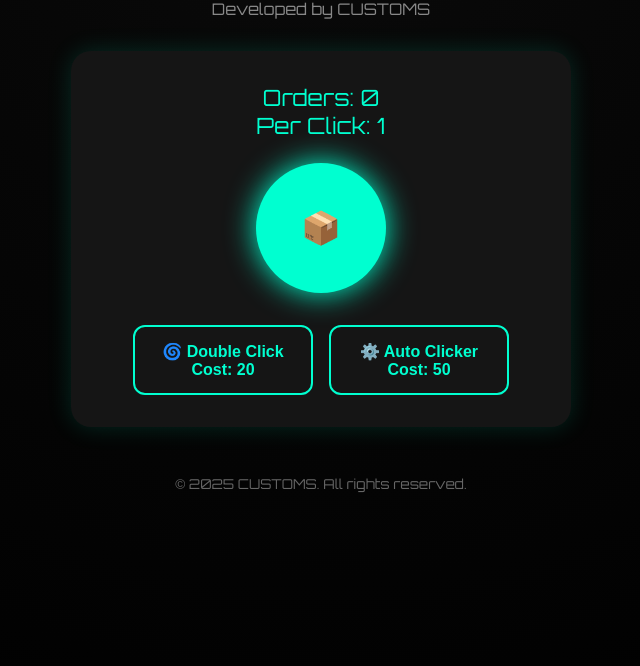
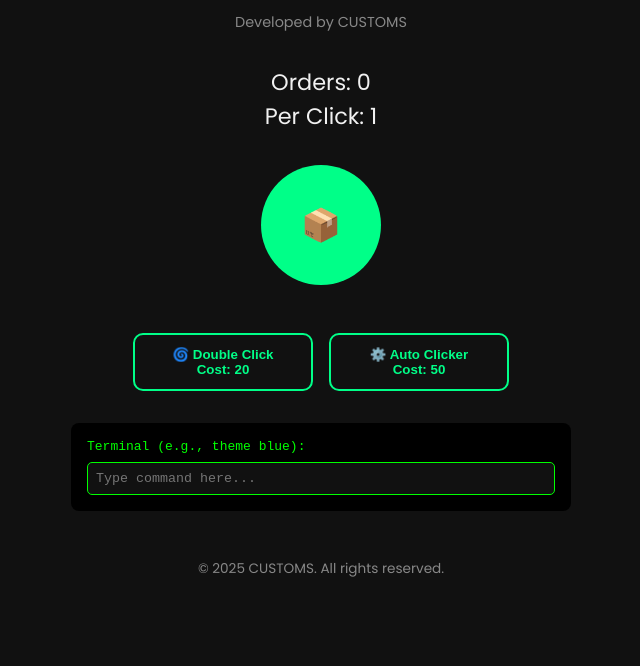
Before and after one commit to m1000lmg/click, a plain HTML site: page index.html in a window 1280 px wide. Shown: the part 134-800 px from the top of the page, without its empty margins (319-959 px from the left). Drawn offline with nearby package versions, Linux system fonts and the light colour scheme.

Commit message:
Update index.html

```diff
--- a/index.html
+++ b/index.html
@@ -4,111 +4,118 @@
   <meta charset="UTF-8" />
   <meta name="viewport" content="width=device-width, initial-scale=1.0"/>
   <title>CUSTOMS Clicker</title>
-  <link href="https://fonts.googleapis.com/css2?family=Orbitron&display=swap" rel="stylesheet">
+  <link href="https://fonts.googleapis.com/css2?family=Poppins:wght@400;600&display=swap" rel="stylesheet">
   <style>
-    * { box-sizing: border-box; }
+    :root {
+      --main-color: #00ff88;
+      --bg-color: #111;
+      --text-color: #f1f1f1;
+    }
+
+    * {
+      box-sizing: border-box;
+    }
+
     body {
       margin: 0;
-      font-family: 'Orbitron', sans-serif;
-      background: radial-gradient(circle at top, #0a0a0a 0%, #000 100%);
-      color: #00ffd0;
-      display: flex;
-      flex-direction: column;
-      align-items: center;
-      padding: 2rem 1rem;
-      min-height: 100vh;
+      padding: 2rem;
+      font-family: 'Poppins', sans-serif;
+      background-color: var(--bg-color);
+      color: var(--text-color);
+      text-align: center;
     }
 
     h1 {
-      font-size: 3rem;
-      text-shadow: 0 0 15px #00ffc3;
-      margin-bottom: 0.5rem;
+      color: var(--main-color);
+      font-size: 2.5rem;
     }
 
     .subtitle {
-      font-size: 1rem;
+      font-size: 0.9rem;
       color: #888;
       margin-bottom: 2rem;
     }
 
-    .game-box {
-      background: #151515;
-      padding: 2rem;
-      border-radius: 20px;
-      box-shadow: 0 0 25px rgba(0, 255, 200, 0.15);
-      width: 100%;
-      max-width: 500px;
-      text-align: center;
-    }
-
     .stats {
       font-size: 1.4rem;
-      margin-bottom: 1.5rem;
+      margin-bottom: 2rem;
     }
 
     .click-btn {
-      background: #00ffd0;
+      background: var(--main-color);
       border: none;
       border-radius: 50%;
-      width: 130px;
-      height: 130px;
+      width: 120px;
+      height: 120px;
       font-size: 2rem;
-      font-weight: bold;
       color: #000;
       cursor: pointer;
+      transition: transform 0.1s ease-in-out;
       margin-bottom: 2rem;
-      box-shadow: 0 0 30px #00ffd0;
-      transition: transform 0.15s, box-shadow 0.3s;
     }
 
     .click-btn:active {
       transform: scale(0.95);
-      box-shadow: 0 0 15px #00ffc3;
     }
 
     .upgrades {
       display: flex;
+      justify-content: center;
       flex-wrap: wrap;
-      justify-content: center;
       gap: 1rem;
+      margin-top: 1rem;
     }
 
     .upgrade-btn {
       background: transparent;
-      border: 2px solid #00ffd0;
-      color: #00ffd0;
-      padding: 0.9rem 1rem;
-      border-radius: 12px;
+      border: 2px solid var(--main-color);
+      color: var(--main-color);
+      padding: 0.75rem;
+      font-weight: bold;
+      border-radius: 10px;
       width: 180px;
-      font-size: 1rem;
-      font-weight: bold;
       cursor: pointer;
       transition: 0.2s;
     }
 
     .upgrade-btn:hover {
-      background: #00ffd0;
+      background: var(--main-color);
       color: #000;
-      box-shadow: 0 0 10px #00ffd0;
     }
 
     footer {
       margin-top: 3rem;
       font-size: 0.85rem;
-      color: #666;
-      text-align: center;
+      color: #888;
     }
 
-    @media (max-width: 500px) {
-      .click-btn {
-        width: 100px;
-        height: 100px;
-        font-size: 1.5rem;
+    .terminal {
+      margin-top: 2rem;
+      background: #000;
+      color: #0f0;
+      padding: 1rem;
+      border-radius: 8px;
+      width: 100%;
+      max-width: 500px;
+      text-align: left;
+      margin-left: auto;
+      margin-right: auto;
     }
 
-      .upgrade-btn {
+    .terminal label {
+      display: block;
+      margin-bottom: 0.5rem;
+      font-family: monospace;
+    }
+
+    .terminal input {
       width: 100%;
-      }
+      padding: 0.5rem;
+      background: #111;
+      color: #0f0;
+      border: 1px solid #0f0;
+      font-family: monospace;
+      border-radius: 5px;
     }
   </style>
 </head>
@@ -116,7 +123,6 @@
   <h1>CUSTOMS Clicker</h1>
   <div class="subtitle">Developed by CUSTOMS</div>
 
-  <div class="game-box">
   <div class="stats">
     Orders: <span id="orders">0</span><br/>
     Per Click: <span id="perClick">1</span>
@@ -132,14 +138,18 @@
       ⚙️ Auto Clicker<br/>Cost: <span id="autoClickerCost">50</span>
     </button>
   </div>
+
+  <div class="terminal">
+    <label>Terminal (e.g., <code>theme blue</code>):</label>
+    <input type="text" id="terminalInput" placeholder="Type command here...">
   </div>
 
   <footer>&copy; 2025 CUSTOMS. All rights reserved.</footer>
 
-  <!-- CryptoJS for encrypted save -->
+  <!-- CryptoJS for encryption -->
   <script src="https://cdnjs.cloudflare.com/ajax/libs/crypto-js/4.1.1/crypto-js.min.js"></script>
   <script>
-    const secret = "CUSTOMS_SECRET_KEY";
+    const secret = "CUSTOMS_SECRET";
     let gameData = {
       orders: 0,
       perClick: 1,
@@ -149,28 +159,28 @@
       }
     };
 
-    function encrypt(data) {
+    function encryptData(data) {
       return CryptoJS.AES.encrypt(JSON.stringify(data), secret).toString();
     }
 
-    function decrypt(ciphertext) {
+    function decryptData(ciphertext) {
       try {
         const bytes = CryptoJS.AES.decrypt(ciphertext, secret);
         return JSON.parse(bytes.toString(CryptoJS.enc.Utf8));
       } catch (e) {
+        console.warn("Save data could not be decrypted.");
         return null;
       }
     }
 
     function saveGame() {
-      const encrypted = encrypt(gameData);
-      localStorage.setItem("customsSave", encrypted);
+      localStorage.setItem("customsClickerSave", encryptData(gameData));
     }
 
     function loadGame() {
-      const data = localStorage.getItem("customsSave");
+      const data = localStorage.getItem("customsClickerSave");
       if (data) {
-        const decrypted = decrypt(data);
+        const decrypted = decryptData(data);
         if (decrypted) gameData = decrypted;
       }
       updateUI();
@@ -191,28 +201,59 @@
 
     function buyUpgrade(type) {
       const upgrade = gameData.upgrades[type];
-      if (gameData.orders >= upgrade.cost && !upgrade.owned) {
+      if (!upgrade.owned && gameData.orders >= upgrade.cost) {
         gameData.orders -= upgrade.cost;
         upgrade.owned = true;
-
-        if (type === "doubleClick") {
+        if (type === 'doubleClick') {
           gameData.perClick *= 2;
-        }
-
-        if (type === "autoClicker") {
+        } else if (type === 'autoClicker') {
           setInterval(() => {
             gameData.orders += gameData.perClick;
             updateUI();
             saveGame();
           }, 1000);
         }
-
         updateUI();
         saveGame();
       }
     }
 
-    // Load and autosave
+    function handleTerminalCommand(input) {
+      const command = input.trim().toLowerCase();
+      if (command.startsWith("theme ")) {
+        const color = command.split(" ")[1];
+        const root = document.documentElement;
+        switch (color) {
+          case "blue":
+            root.style.setProperty('--main-color', '#00aaff');
+            break;
+          case "red":
+            root.style.setProperty('--main-color', '#ff4444');
+            break;
+          case "green":
+            root.style.setProperty('--main-color', '#44ff44');
+            break;
+          case "neon":
+            root.style.setProperty('--main-color', '#39ff14');
+            break;
+          case "default":
+            root.style.setProperty('--main-color', '#00ff88');
+            break;
+          default:
+            alert("Unknown theme. Try: blue, red, green, neon, default");
+        }
+      }
+    }
+
+    // Setup terminal input
+    document.getElementById("terminalInput").addEventListener("keypress", function (e) {
+      if (e.key === "Enter") {
+        handleTerminalCommand(this.value);
+        this.value = "";
+      }
+    });
+
+    // Start game
     loadGame();
     setInterval(saveGame, 10000);
   </script>
```
Lines whose indentation alone changed are shown as unchanged.
